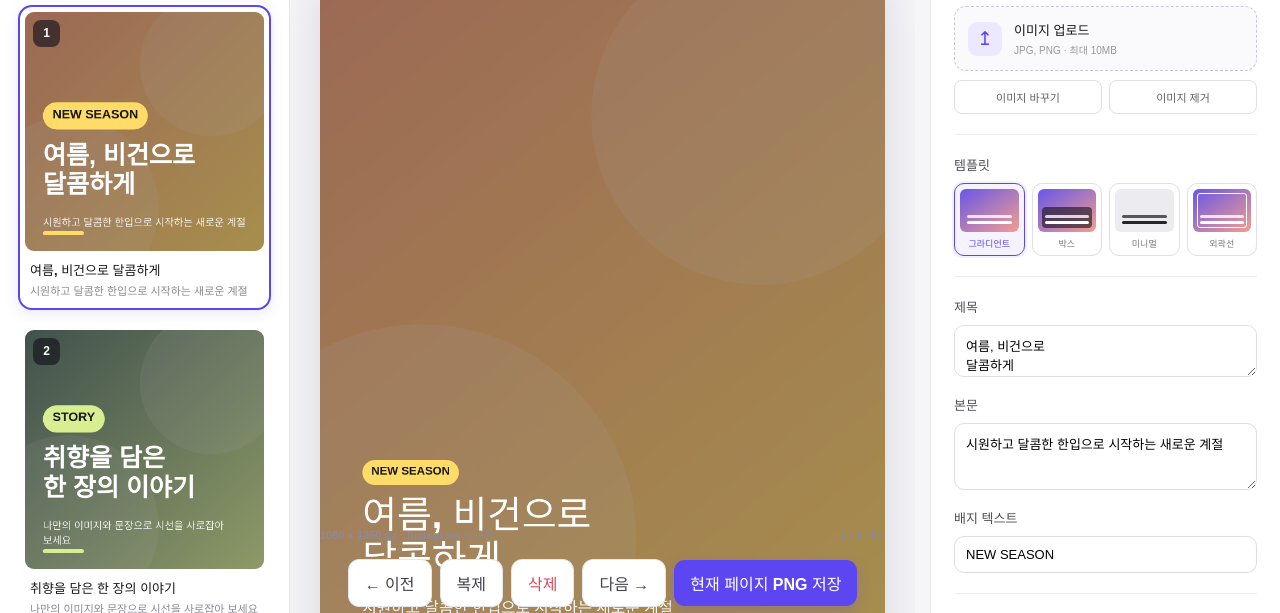
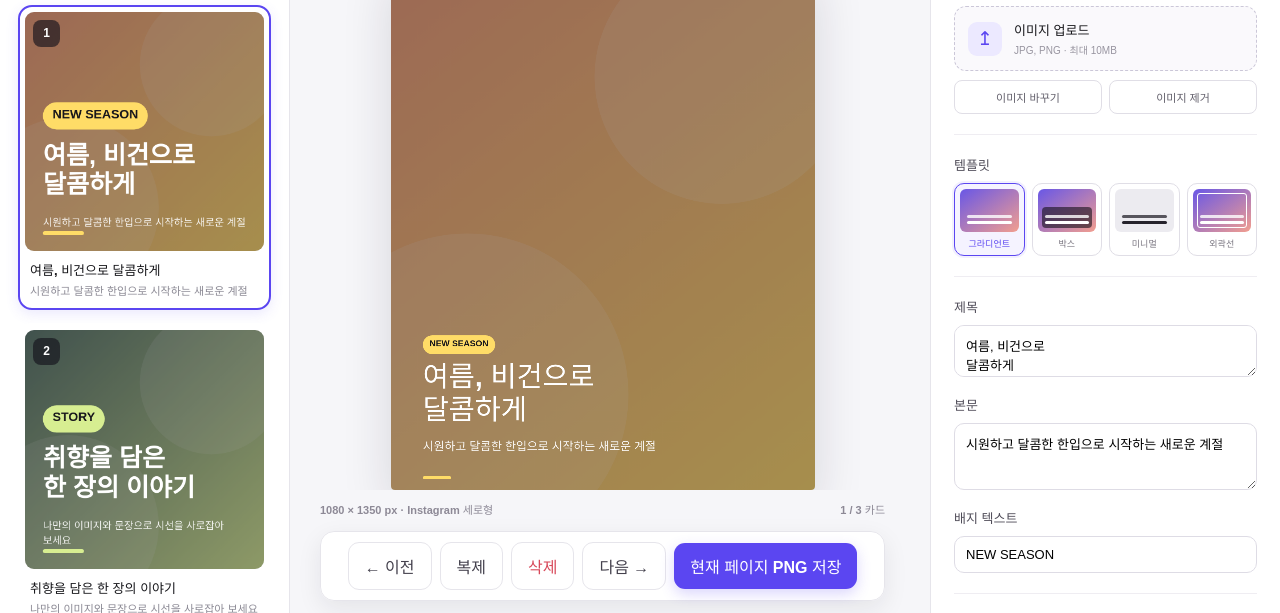
Before and after one commit to raonese/instagram-cardnews-generator, a website built with Vite: page index.html in a window 1280 px wide. Shown: the part 187-800 px from the top of the page. Built offline with nearby package versions, Linux system fonts and the light colour scheme; a web font is replaced by a local one.

Commit message:
Add files via upload

```diff
--- a/app.js
+++ b/app.js
@@ -1,6 +1,7 @@
 const canvas = document.querySelector('#mainCanvas');
 const ctx = canvas.getContext('2d');
 const cardList = document.querySelector('#cardList');
+const canvasShell = document.querySelector('.canvas-shell');
 
 const starterCards = [
   { title: '여름, 비건으로\n달콤하게', body: '시원하고 달콤한 한입으로 시작하는 새로운 계절', badge: 'NEW SEASON', bg: '#ef9f74', accent: '#ffdc67' },
@@ -120,7 +121,26 @@ function renderMain() {
   renderCard(ctx, selected(), canvas.width, canvas.height);
   document.querySelector('#canvasSize').textContent = ratio === 'square' ? '1080 × 1080 px · Instagram 정사각형' : '1080 × 1350 px · Instagram 세로형';
   document.querySelector('#cardPosition').textContent = `${cards.findIndex(card => card.id === selectedId) + 1} / ${cards.length} 카드`;
-  requestAnimationFrame(updateZoom);
+  requestAnimationFrame(fitPreview);
+}
+
+function fitPreview() {
+  const availableWidth = canvasShell.clientWidth;
+  const availableHeight = canvasShell.clientHeight;
+  if (!availableWidth || !availableHeight) return;
+
+  const canvasRatio = canvas.width / canvas.height;
+  let displayWidth = availableWidth;
+  let displayHeight = displayWidth / canvasRatio;
+
+  if (displayHeight > availableHeight) {
+    displayHeight = availableHeight;
+    displayWidth = displayHeight * canvasRatio;
+  }
+
+  canvas.style.width = `${Math.floor(displayWidth)}px`;
+  canvas.style.height = `${Math.floor(displayHeight)}px`;
+  updateZoom();
 }
 
 function renderList() {
@@ -243,5 +263,6 @@ document.querySelector('#projectTitle').addEventListener('input', saveProject);
 let toastTimer;
 function showToast(message) { const toast = document.querySelector('#toast'); toast.textContent = message; toast.classList.add('show'); clearTimeout(toastTimer); toastTimer = setTimeout(() => toast.classList.remove('show'), 2200); }
 function updateZoom() { document.querySelector('#zoomLabel').textContent = `${Math.round(canvas.getBoundingClientRect().width / canvas.width * 100)}%`; }
-window.addEventListener('resize', updateZoom);
+window.addEventListener('resize', fitPreview);
+new ResizeObserver(fitPreview).observe(canvasShell);
 loadProject(); refresh();
--- a/style.css
+++ b/style.css
@@ -10,7 +10,7 @@
 
 * { box-sizing: border-box; }
 html { min-height: 100%; scroll-behavior: smooth; }
-body { margin: 0; min-width: 0; min-height: 100vh; overflow: auto; }
+body { margin: 0; min-width: 0; min-height: 100vh; overflow: hidden; }
 button, input, textarea { font: inherit; }
 button { cursor: pointer; }
 
@@ -56,9 +56,9 @@ button { cursor: pointer; }
 .view-tab { border: 0; border-radius: 7px; background: transparent; color: #77747f; padding: 7px 11px; font-size: 12px; font-weight: 700; }
 .view-tab.active { background: white; color: #25232b; box-shadow: 0 2px 5px rgba(30,27,40,.08); }
 .zoom-control { color: #96939e; font-size: 12px; }.zoom-control strong { color: #4e4b56; margin-left: 5px; }
-.canvas-shell { flex: 0 0 auto; height: max(480px, calc(100vh - 245px)); max-width: 690px; width: 100%; display: grid; place-items: center; }
-#mainCanvas { display: block; max-width: 100%; max-height: 100%; background: white; border-radius: 4px; box-shadow: 0 20px 50px rgba(28,24,44,.14); }
-.canvas-actions { display: flex; align-items: center; gap: 8px; margin-top: 17px; }
+.canvas-shell { flex: 0 0 auto; height: clamp(420px, calc(100vh - 270px), 760px); max-width: 690px; width: 100%; display: grid; place-items: center; overflow: hidden; }
+#mainCanvas { display: block; width: auto; height: auto; max-width: none; max-height: none; background: white; border-radius: 4px; box-shadow: 0 20px 50px rgba(28,24,44,.14); }
+.canvas-actions { position: relative; z-index: 2; flex: 0 0 auto; display: flex; align-items: center; justify-content: center; gap: 8px; width: min(100%, 690px); margin-top: 14px; padding: 10px; border: 1px solid var(--border); border-radius: 14px; background: rgba(255,255,255,.96); box-shadow: 0 8px 24px rgba(28,24,44,.08); }
 .canvas-meta { width: min(100%, 690px); display: flex; justify-content: space-between; margin-top: 11px; color: #8d8996; font-size: 11px; font-weight: 600; }
 
 .design-header h2 { margin: 0; font-size: 22px; }
```
